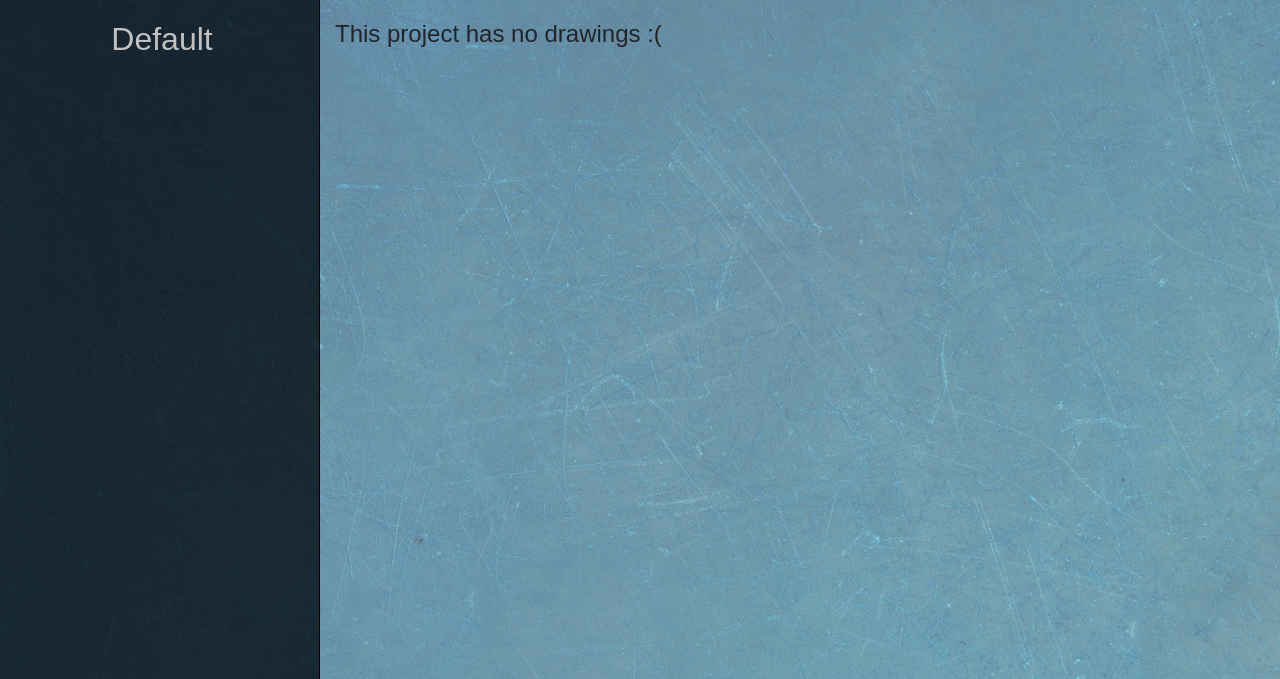
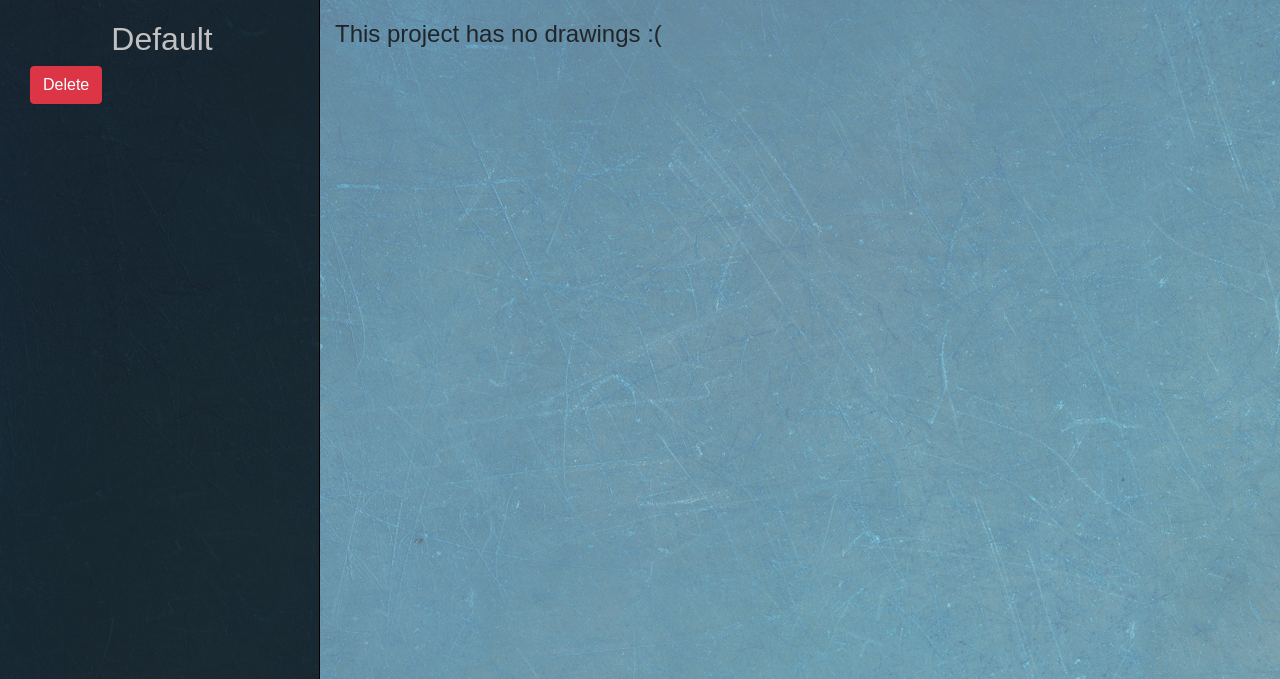
Before and after one commit to sahmed9833-ug/sketchit, a Django app: page /draw/11 in a window 1280 px wide. Shown: the part 74-753 px from the top of the page. Run offline with Django 3.2, Linux system fonts and the light colour scheme; a user stored in the database is signed in; data comes from the database, SQL or seed files in the repository; both versions use the stored data as it was after the commit; data that the repository does not hold is empty; some libraries are stand-ins or nearby versions.

Commit message:
Can now delete projects and drawings

```diff
--- a/draw/templates/draw/base.html
+++ b/draw/templates/draw/base.html
@@ -24,9 +24,9 @@
             <!-- left side -->
             <ul class="navbar-nav mr-auto">
                 <li class="nav-item {% block index_active %}{% endblock %}"><a class="nav-link" href="{% url 'draw:index' %}"><i class="fas fa-project-diagram" aria-hidden="true"></i>&nbsp; Projects <span class="sr-only">(current)</span></a></li>
-                <li class="nav-item {% block project_active %}{% endblock %}"><a class="nav-link" href="{% url 'draw:project_detail' 1 %}"><i class="fas fa-images"></i>&nbsp; Drawings</a></li>
+                <li class="nav-item {% block project_active %}{% endblock %}"><a class="nav-link" href="{% url 'draw:project_detail' 11 %}"><i class="fas fa-images"></i>&nbsp; Drawings</a></li>
                 {% block drawing_link %}{% endblock %}
-                <li class="nav-item {% block new_drawing_active %}{% endblock %}" style="border-left: #1b1e21 solid 1px; padding-left: 5px; margin-left: 5px"><a class="nav-link" href="{% url 'draw:new_drawing' 1 "new" %}"><i class="fas fa-plus"></i>&nbsp; New Drawing</a></li>
+                <li class="nav-item {% block new_drawing_active %}{% endblock %}" style="border-left: #1b1e21 solid 1px; padding-left: 5px; margin-left: 5px"><a class="nav-link" href="{% url 'draw:new_drawing' 11 "new" %}"><i class="fas fa-plus"></i>&nbsp; New Drawing</a></li>
             </ul>
             <!-- right side -->
             <ul class="navbar-nav">
--- a/draw/templates/draw/project-detail.html
+++ b/draw/templates/draw/project-detail.html
@@ -5,6 +5,13 @@
 {% block detail_panel %}
     <h2 style="text-align: center">{{ project }}</h2>
 <!-- TODO: Add more info here, such as whether or not it's shared and with whom. -->
+    <div class="col-auto">
+    <form action="{% url 'draw:delete_project' 'delete_project' project.id  %}" method="post" class="form-group form-row">
+        {% csrf_token %}
+        <input type="hidden" name="project_id" value="{{ project.id }}">
+        <button type="submit" class="btn btn-danger" onclick="return confirm('Are you sure?');">Delete</button>
+    </form>
+    </div>
 {% endblock %}
 
 {% block list_panel %}
--- a/draw/urls.py
+++ b/draw/urls.py
@@ -10,4 +10,6 @@ urlpatterns = [
     path('logout_user', views.logout, name='logout_user'),
     path('<int:project_id>', views.project_detail, name='project_detail'),
     path('<int:project_id>/<int:drawing_id>', views.drawing_detail, name='drawing_detail'),
-    path('<int:project_id>/<slug:new>', views.new_drawing, name='new_drawing')]
+    path('<int:project_id>/<slug:new>', views.new_drawing, name='new_drawing'),
+    path('<int:project_id>/<int:drawing_id>/<slug:delete>', views.delete_drawing, name='delete_drawing'),
+    path('<slug:delete_project>/<int:project_id>', views.delete_project, name='delete_project')]
--- a/draw/views.py
+++ b/draw/views.py
@@ -79,6 +79,28 @@ def new_drawing(request, project_id, new):
         render(request, 'draw/login.html')
 
 
+def delete_project(request, project_id, delete_project):
+    project = Project.objects.get(pk=project_id)
+    project.delete()
+    context = {
+        "form": ProjectForm(request.POST or None),
+        "projects": Project.objects.filter(user=request.user)
+    }
+    return render(request, 'draw/index.html', context)
+
+
+def delete_drawing(request, project_id, drawing_id, delete):
+    drawing = Drawing.objects.get(pk=drawing_id)
+    project = Project.objects.get(pk=project_id)
+    drawings = Drawing.objects.filter(project=project)
+    drawing.delete()
+    context = {
+        "project": project,
+        "drawings": drawings
+    }
+    return render(request, 'draw/project-detail.html', context)
+
+
 def logout(request):
     django_logout(request)
     form = UserForm(request.POST or None)
```
Also changed, not shown: draw/templates/draw/drawing-detail.html (+9 -0 lines), db.sqlite3.
